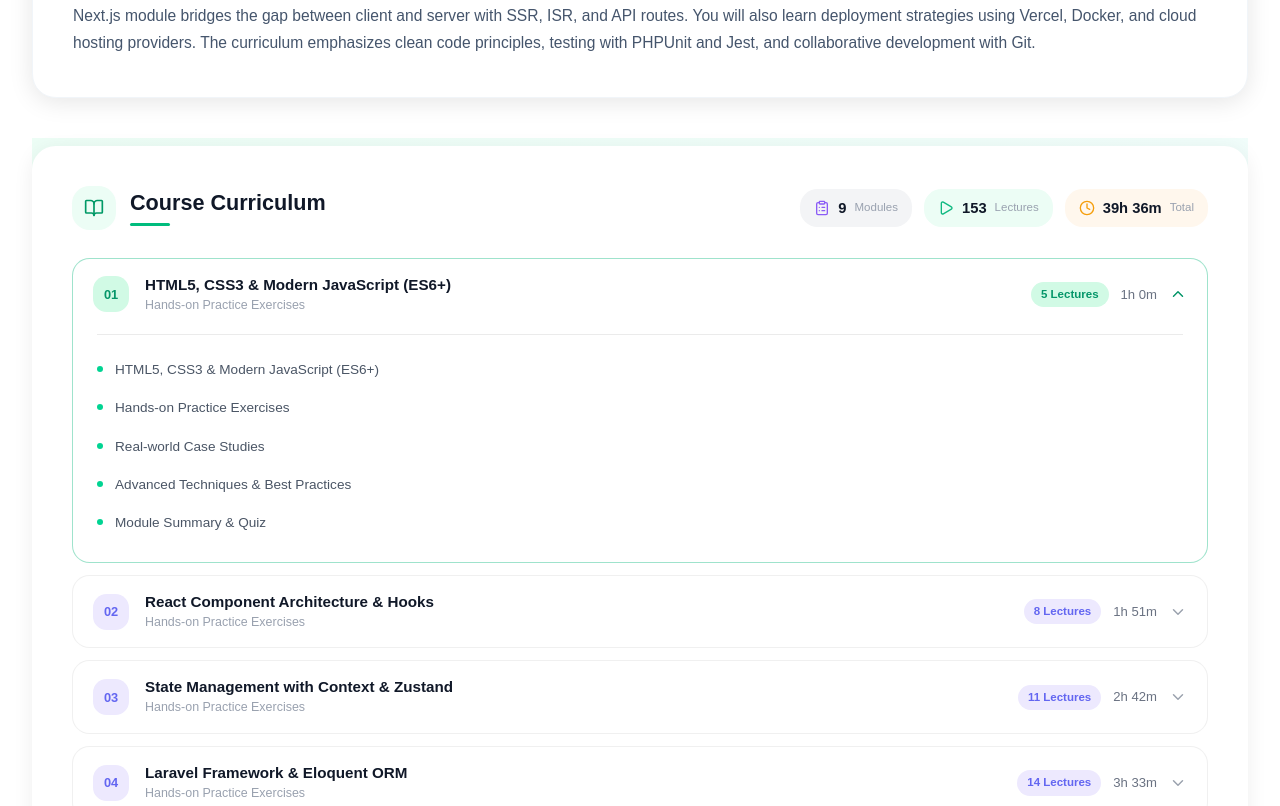
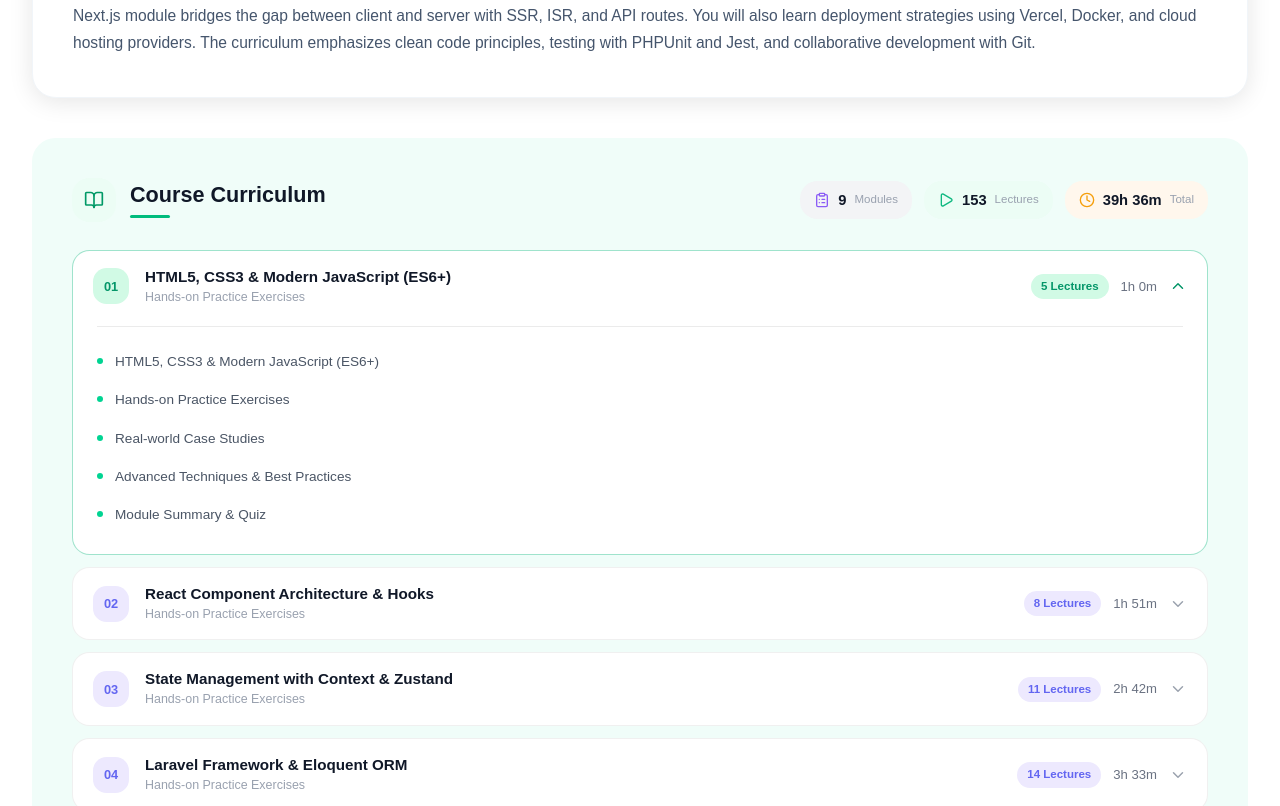
Before and after one commit to singhyogeshwar5608/larawans-new, a Next.js app: page /courses/full-stack-web-development in a window 1280 px wide. Shown: the part 1440-2246 px from the top of the page. Built offline with nearby package versions, Linux system fonts and the light colour scheme.

Commit message:
61f9780a-f9e0-4e43-859b-093c423b6ebb

```diff
--- a/src/app/courses/[slug]/CourseDetailClient.tsx
+++ b/src/app/courses/[slug]/CourseDetailClient.tsx
@@ -538,8 +538,8 @@ export default function CourseDetailClient({ course }: { course: CourseItem }) {
             </section>
 
             {/* ===== COURSE CURRICULUM (OVERVIEW) ===== */}
-            <section className="py-2" style={{ background: 'linear-gradient(135deg, #ecfdf5 0%, #f0fdfa 50%, #f5f3ff 100%)' }}>
-              <div className="bg-white rounded-2xl shadow-[0_4px_20px_rgba(0,0,0,0.07)] p-8 sm:p-10">
+            <section>
+              <div className="rounded-2xl p-8 sm:p-10" style={{ background: '#F0FDF9' }}>
                 {/* Header — heading left, stats right */}
                 <div className="flex flex-col sm:flex-row sm:items-center sm:justify-between gap-4 mb-7">
                   <div className="flex items-center gap-3.5">
```
